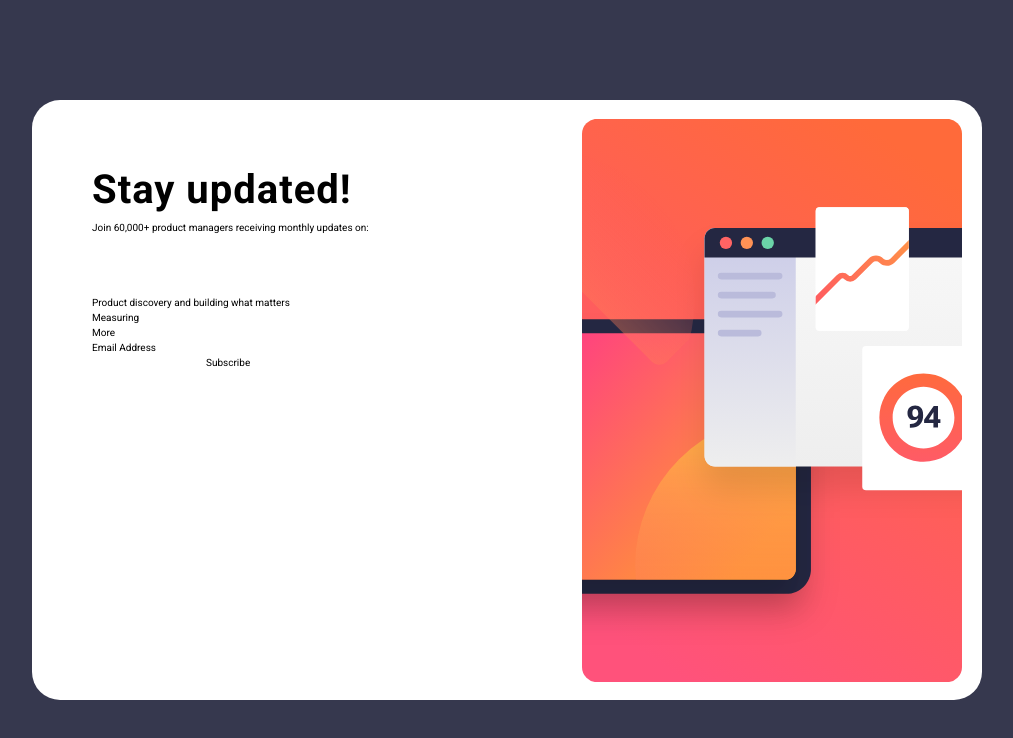
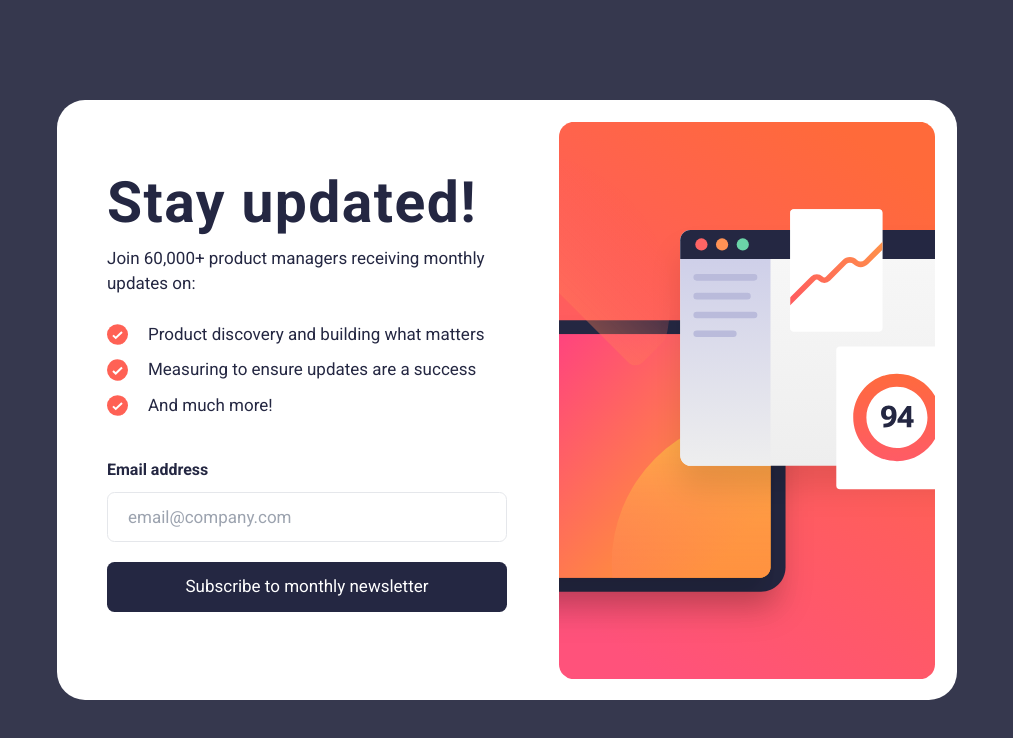
Before and after one commit to pkthunder87/newsletter-sign-up, a React (Vite) app: page / in a window 1280 px wide. Shown: the top 738 px of the page, without its empty margins (133-1146 px from the left). Built offline with nearby package versions, Linux system fonts and the light colour scheme.

Commit message:
Feat: Finish initial styling for left side of site

```diff
--- a/src/App.jsx
+++ b/src/App.jsx
@@ -4,15 +4,15 @@ import SignUp from './components/SignUp';
 
 function App() {
   return (
-    <div className=" grid h-[60rem] w-[95rem] grid-cols-[50%_50%]  rounded-[28px] bg-frontend-white px-8 pt-0">
-      <div className="my-24 ml-16 mr-8">
+    <div className=" grid h-[60rem] w-[90rem] grid-cols-[50%_50%] rounded-[28px] bg-frontend-white px-8 pt-0">
+      <div className="my-24 ml-12 mr-0">
         <Header />
         <Features />
         <SignUp />
       </div>
       <div className="grid">
         <img
-          className="-mr-4 scale-95 self-center justify-self-end"
+          className="-mr-4 scale-[.94] self-center justify-self-end"
           src="./illustration-sign-up-desktop.svg"
           alt="Charts illustration"
         />
--- a/src/components/Features.jsx
+++ b/src/components/Features.jsx
@@ -1,9 +1,18 @@
 function Features() {
   return (
-    <ul>
-      <li>Product discovery and building what matters</li>
-      <li>Measuring</li>
-      <li>More</li>
+    <ul className="mt-10 flex flex-col gap-4">
+      <li className="flex gap-8">
+        <img src="icon-list.svg" alt="checkmark" />
+        Product discovery and building what matters
+      </li>
+      <li className="flex gap-8">
+        <img src="icon-list.svg" alt="checkmark" />
+        Measuring to ensure updates are a success
+      </li>
+      <li className="flex gap-8">
+        <img src="icon-list.svg" alt="checkmark" />
+        And much more!
+      </li>
     </ul>
   );
 }
--- a/src/components/Header.jsx
+++ b/src/components/Header.jsx
@@ -1,7 +1,7 @@
 function Header() {
   return (
-    <div className="mb-24">
-      <h1 className="text-[4rem] font-bold tracking-wide">Stay updated!</h1>
+    <div>
+      <h1 className="text-[5.7rem] font-bold tracking-wide">Stay updated!</h1>
       <p>Join 60,000+ product managers receiving monthly updates on:</p>
     </div>
   );
--- a/src/components/SignUp.jsx
+++ b/src/components/SignUp.jsx
@@ -1,9 +1,20 @@
 function SignUp() {
   return (
-    <div>
-      <p>Email Address</p>
-      <input type="text" />
-      <button>Subscribe</button>
+    <div className="mt-16">
+      <form action="" className="flex flex-col">
+        <label className="text-[1.6rem] font-bold" htmlFor="email">
+          Email address
+        </label>
+        <input
+          className="mt-4 h-20 rounded-xl border p-8"
+          type="text"
+          id="email"
+          placeholder="email@company.com"
+        />
+        <button className="mt-8 h-20 rounded-xl bg-dark-slate-grey text-frontend-white">
+          Subscribe to monthly newsletter
+        </button>
+      </form>
     </div>
   );
 }
--- a/src/index.css
+++ b/src/index.css
@@ -8,6 +8,6 @@
   }
 
   body {
-    @apply flex h-[100dvh] w-[100dvw] items-center justify-center overflow-hidden bg-charcoal-grey;
+    @apply flex h-[100dvh] w-[100dvw] items-center justify-center overflow-hidden bg-charcoal-grey text-[1.7rem] text-dark-slate-grey antialiased;
   }
 }
```
